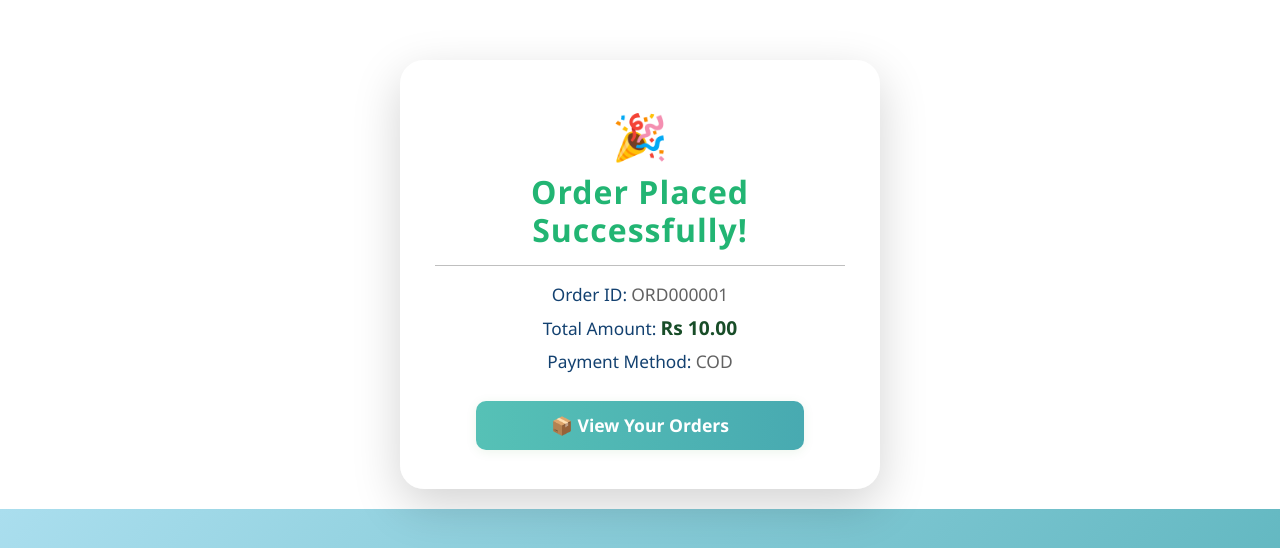
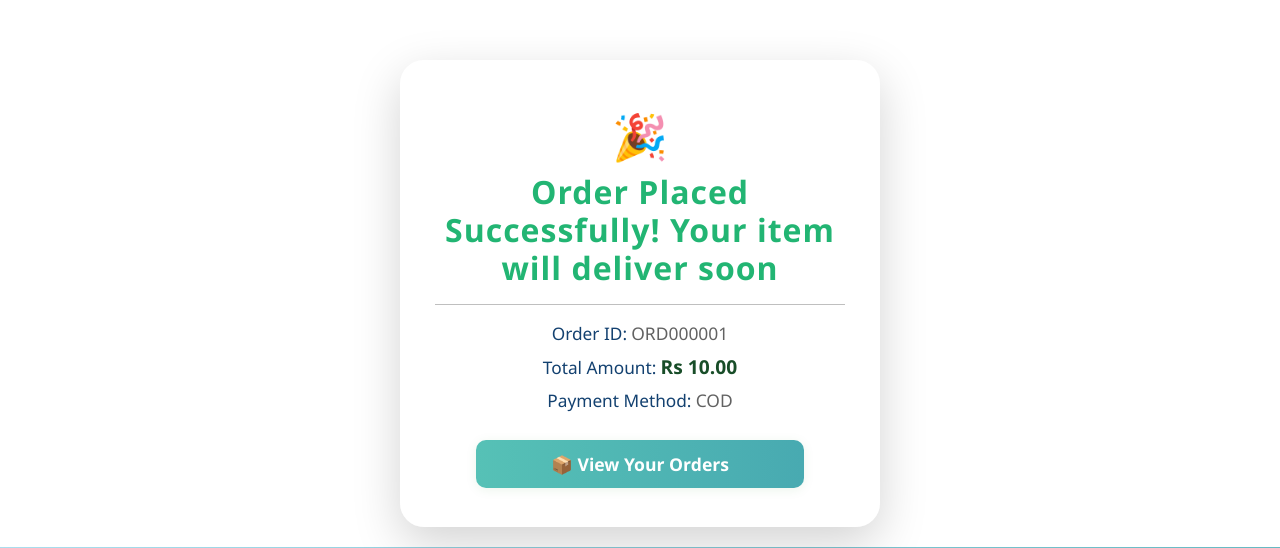
Before and after one commit to ANJU-M-VENUGOPAL/Furniclove, a Django app: page /order-success/1/ in a window 1280 px wide. Shown: the part 57-605 px from the top of the page. Run offline with Django 5.2, Linux system fonts and the light colour scheme; tables that the repository leaves empty hold one stand-in row (values such as "Sample post"); some libraries are stand-ins or nearby versions.

Commit message:
updated success page

```diff
--- a/templates/order_success.html
+++ b/templates/order_success.html
@@ -73,7 +73,7 @@
 <div class="container mt-5">
     <div class="order-success-container shadow-lg text-center">
         <div class="order-success-icon">🎉</div>
-        <h2 class="order-success-header">Order Placed Successfully!</h2>
+        <h2 class="order-success-header">Order Placed Successfully! Your item will deliver soon</h2>
         <hr>
         <div class="mb-2">
             <span class="order-details-label">Order ID:</span>
```
